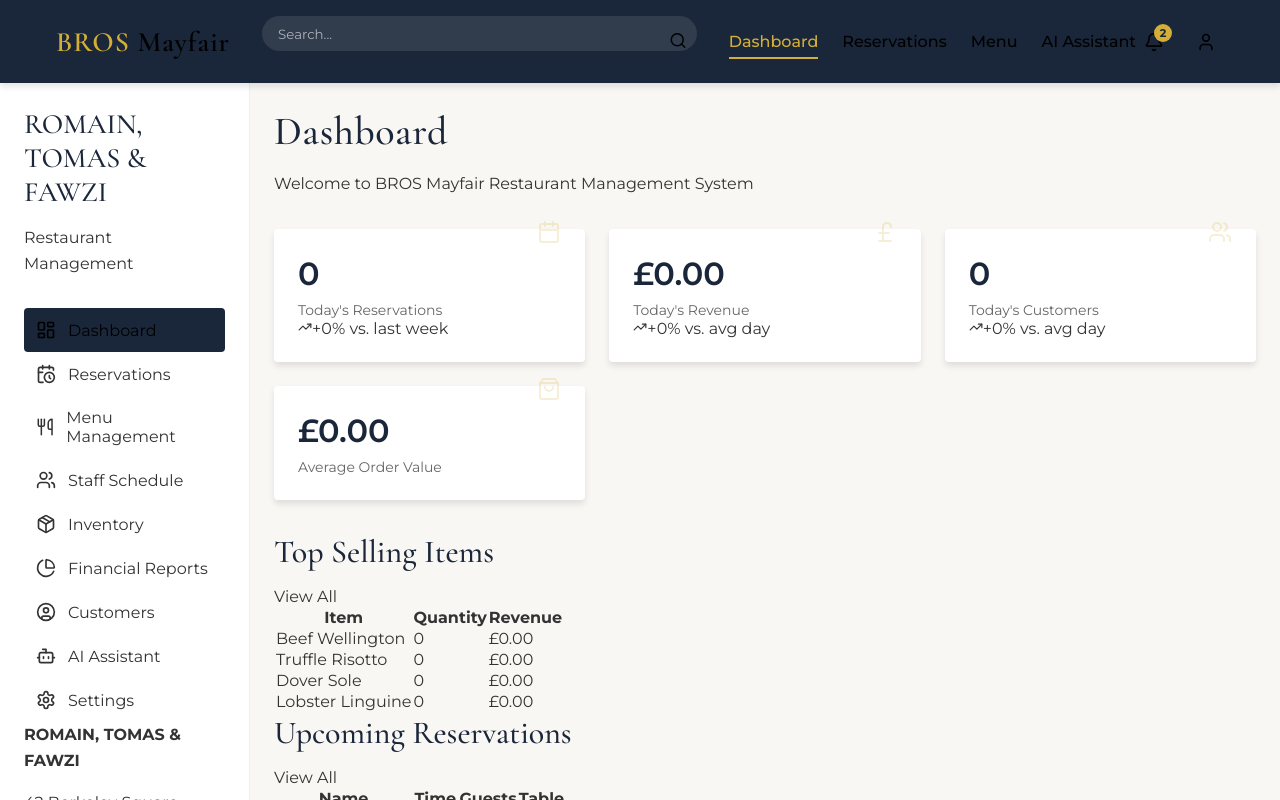
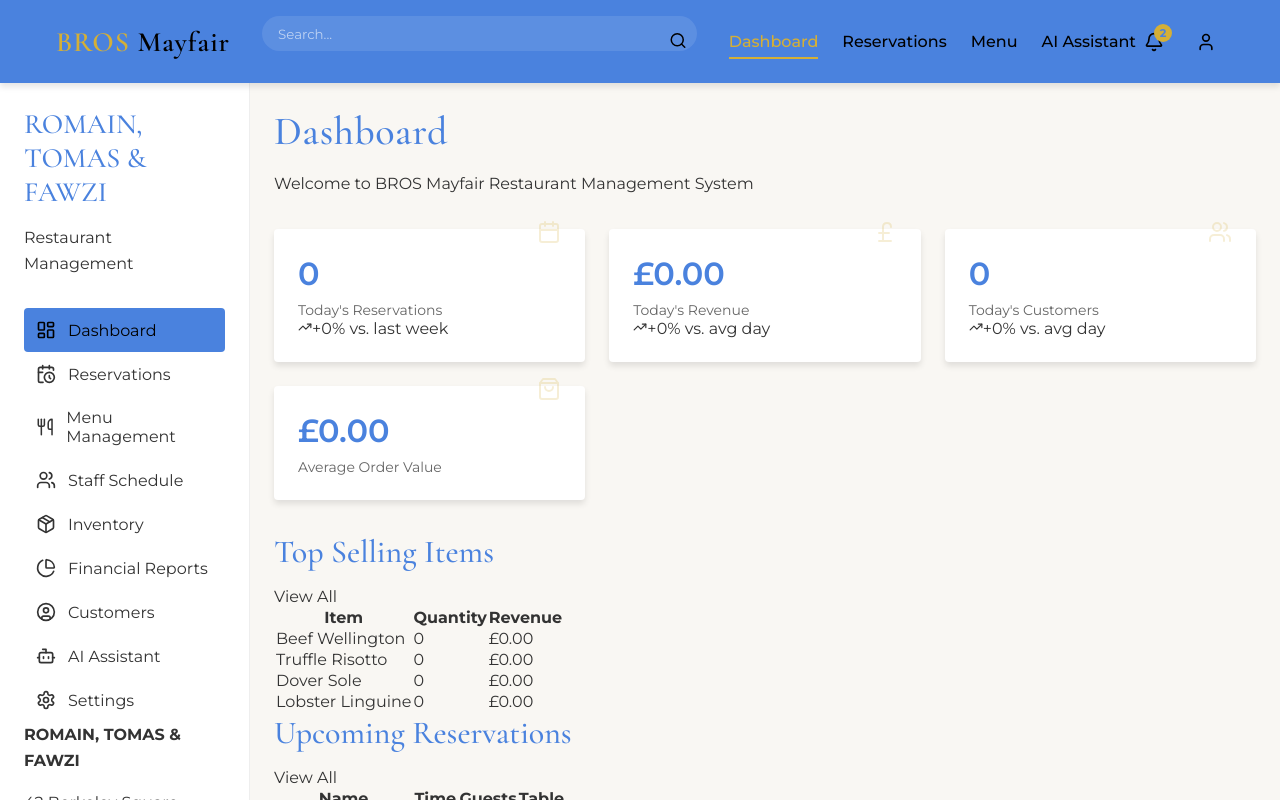
Before and after one commit to Qualiasolutions/BROS, a Next.js app: page / in a window 1280 px wide. Shown: the top 800 px of the page. Built offline with nearby package versions, Linux system fonts and the light colour scheme.

Commit message:
Update branding from BROS Mayfair to ROMAIN, TOMAS & FAWZI

```diff
--- a/styles/globals.css
+++ b/styles/globals.css
@@ -1,5 +1,5 @@
 :root {
-  --primary-color: #1a2639;
+  --primary-color: #4a82de;
   --secondary-color: #d4af37;
   --accent-color: #8d6b36;
   --background-color: #f9f7f3;
```
